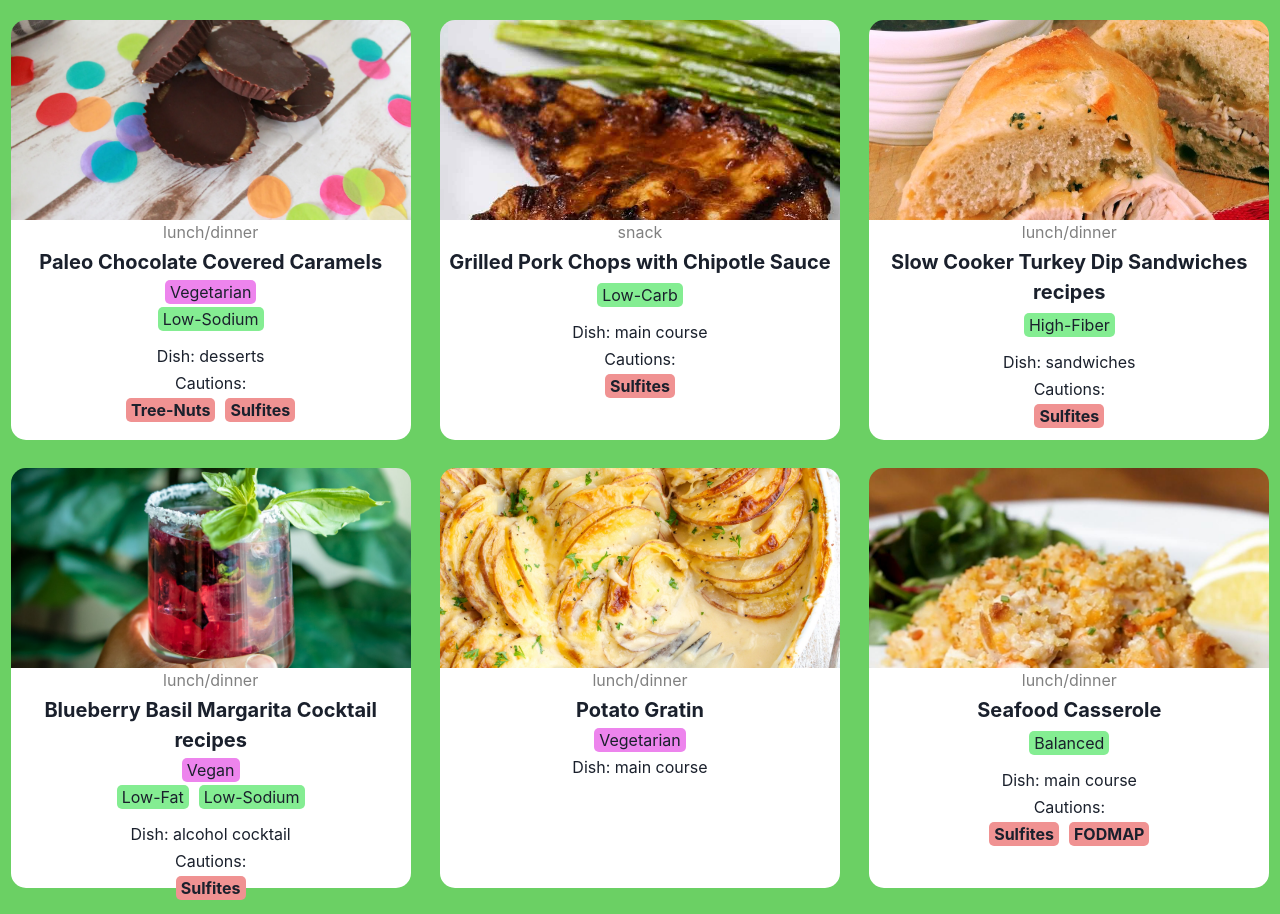
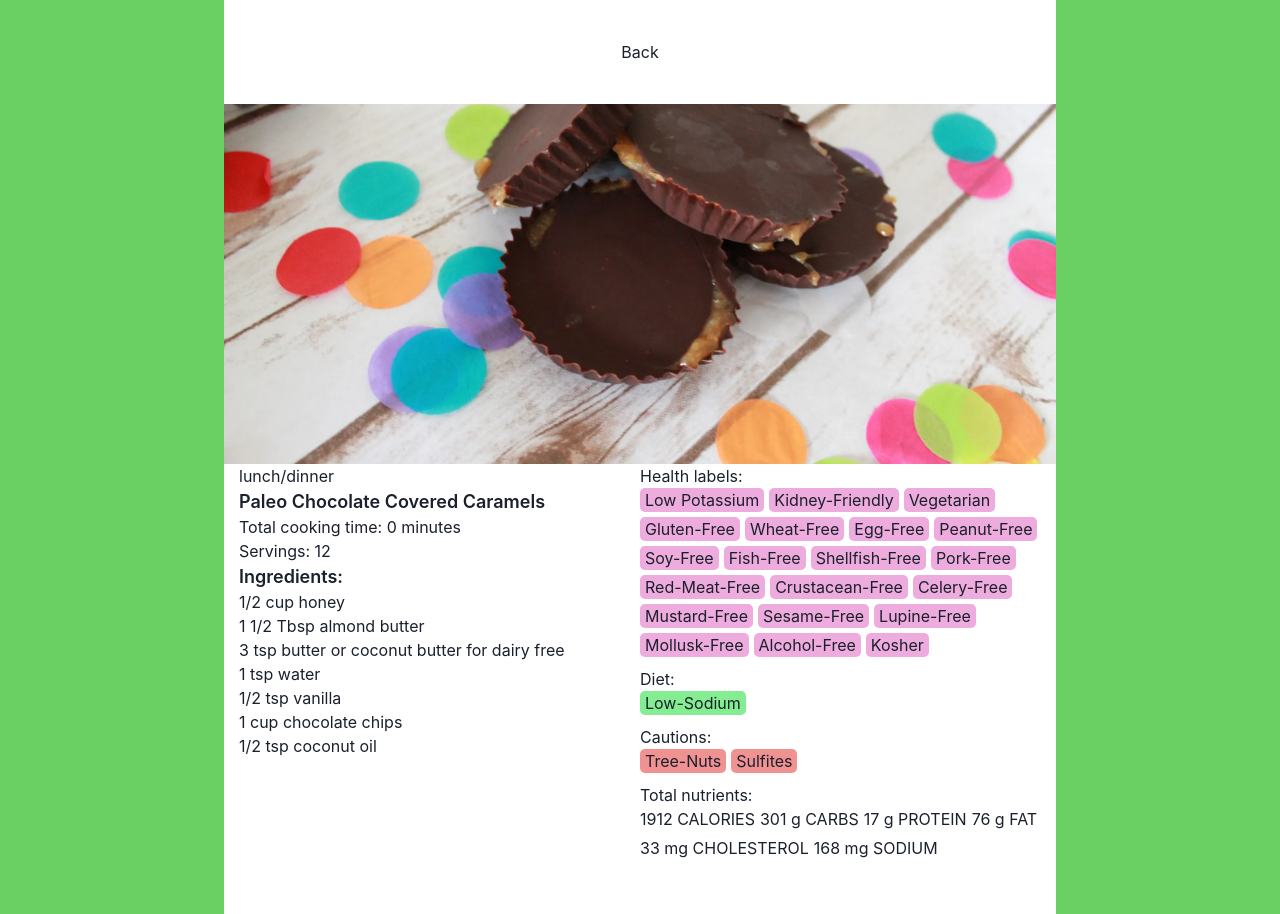
Before and after one commit to NielsKesting/React-basics-project, a React (Vite) app: page / in a window 1280 px wide. Shown: the top 914 px of the page. Built offline with nearby package versions, Linux system fonts and the light colour scheme.

Commit message:
RecipeCard and Recipepage are done

```diff
--- a/src/components/ui/RecipePage.jsx
+++ b/src/components/ui/RecipePage.jsx
@@ -2,6 +2,19 @@ import "./RecipePageStyle/RecipePage.css";
 
 export const RecipePage = (recipe) => {
   const info = recipe.recipe.recipe;
+
+  const ingredients = () => {
+    let ingredientList = info.ingredientLines.map((ingredient) =>{
+      return <li>{ingredient}</li>
+    })
+
+    return (
+      <>
+      <h2>Ingredients:</h2>
+      <ul className="ingredientList">{ingredientList}</ul>
+      </>
+    )
+  }
 
   const healthLabels = () => {
     let healthLabelList = info.healthLabels.map((label) => {
@@ -10,8 +23,10 @@ export const RecipePage = (recipe) => {
 
     return (
       <>
+        <div className="healthLabels">
           <p>Health labels:</p>
           <ul className="healthLabelList">{healthLabelList}</ul>
+        </div>
       </>
     );
   };
@@ -22,7 +37,14 @@ export const RecipePage = (recipe) => {
         return <li>{labels}</li>;
       });
 
-      return <ul className="dietLabels">{labelList}</ul>;
+      return (
+        <>
+          <div className="diet">
+            <p>Diet:</p>
+            <ul className="dietLabels">{labelList}</ul>
+            </div>
+        </>
+      )
     }
   };
 
@@ -34,49 +56,63 @@ export const RecipePage = (recipe) => {
 
       return (
         <>
+          <div className="cautions">
             <p>Cautions:</p>
             <ul className="cautionList">{cautionList}</ul>
+          </div>
         </>
       );
     }
   };
 
-  // const totalNutrients = () => {
-  //   const filters = ["ENERC_KCAL", "CHOCDF", "PROCNT", "FAT", "CHOLE", "NA"];
-  //   const totalNutrients = info.totalNutrients;
+  const totalNutrients = () => {
+    // const nutrients = ["ENERC_KCAL", "CHOCDF", "PROCNT", "FAT", "CHOLE", "NA"];
+    const calories = Math.trunc(info.totalNutrients.ENERC_KCAL.quantity)
+    const carbs = Math.trunc(info.totalNutrients.CHOCDF.quantity)
+    const protein = Math.trunc(info.totalNutrients.PROCNT.quantity)
+    const fat =  Math.trunc(info.totalNutrients.FAT.quantity)
+    const cholesterol = Math.trunc(info.totalNutrients.CHOLE.quantity)
+    const sodium = Math.trunc(info.totalNutrients.NA.quantity)
 
-  //   const neededNutrients = (filters, nutrients) => {
-  //     filters.forEach((filter) => {
-  //       if (nutrients === filter) {
-  //         return totalNutrients.filter;
-  //       }
-  //     });
-  //   };
+    return(
+      <>
+        <div className="nutrients">
+          <p>Total nutrients:</p>
+          <ul className="nutrientList">
+            <li>{calories} CALORIES</li>
+            <li>{carbs} g CARBS</li>
+            <li>{protein} g PROTEIN</li>
+            <li>{fat} g FAT</li>
+            <li>{cholesterol} mg CHOLESTEROL</li>
+            <li>{sodium} mg SODIUM</li>
+          </ul>
+        </div>
+      </>
+    )
 
-  //   console.log(neededNutrients(filters, totalNutrients));
-  // };
-  // totalNutrients();
+  };
 
   return (
     <>
       <div className="recipePage">
         <div className="recipePageBanner">
-          <button type="button" id="backBtn">backbutton</button>
+          <button type="button" id="backBtn">Back</button>
         </div>
         <img src={info.image} className="recipePagePicture"></img>
-        <div className="recipePageInfo">
         <div className="recipePageInfoLeft">
           <p>{info.mealType}</p>
           <h2>{info.label}</h2>
+          <p>Total cooking time: {info.totalTime} minutes</p>
+          <p>Servings: {info.yield}</p>
+          {ingredients()}
         </div>
         <div className="recipePageInfoRight">
           {healthLabels()}
           {dietLabels()}
           {cautions()}
-            <p>Total nutrients:</p>
-            {/* {totalNutrients()} */}
+          {totalNutrients()}
         </div>
-        </div>
+        <div className="recipePageFooter"></div>
       </div>
     </>
   );
--- a/src/components/ui/RecipePageStyle/RecipePage.css
+++ b/src/components/ui/RecipePageStyle/RecipePage.css
@@ -1,41 +1,50 @@
 .recipePage {
-  width: 800px;
+  width: 65vw;
   display: grid;
-  grid-template-rows: 10vh 35vh auto;
-  grid-template-columns: 100%;
-  grid-template-areas: "banner" "picture" "info";
-  padding-bottom: 3vh;
+  grid-template-rows: 13vh 45vh auto 8vh;
+  grid-template-columns: 50% 50%;
+  grid-template-areas: "banner banner" "picture picture" "infoLeft infoRight" "footer footer";
 }
 .recipePage .recipePageBanner {
+  grid-area: banner;
   background-color: white;
   width: auto;
   height: auto;
-  grid-area: banner;
+  display: flex;
+  justify-content: space-around;
 }
 .recipePage .recipePagePicture {
   grid-area: picture;
   width: 100%;
-  height: 35vh;
+  height: 45vh;
   -o-object-fit: cover;
      object-fit: cover;
 }
-.recipePage .recipePageInfo {
-  width: 100%;
+.recipePage .recipePageInfoLeft {
+  grid-area: infoLeft;
   background-color: white;
-  grid-area: info;
-  display: flex;
-  flex-direction: row;
-  justify-content: space-around;
-}
-.recipePage .recipePageInfo .recipePageInfoLeft {
-  width: auto;
-  height: 200px;
-}
-.recipePage .recipePageInfo .recipePageInfoRight {
   width: auto;
   height: auto;
+  padding-left: 15px;
 }
-.recipePage .recipePageInfo .recipePageInfoRight .healthLabelList {
+.recipePage .recipePageInfoLeft > h2 {
+  font-size: large;
+  font-weight: 600;
+}
+.recipePage .recipePageInfoLeft .ingredientList > li {
+  list-style-type: none;
+}
+.recipePage .recipePageInfoRight {
+  grid-area: infoRight;
+  background-color: white;
+  width: auto;
+  height: auto;
+  display: flex;
+  flex-direction: column;
+  justify-content: flex-start;
+  gap: 10px;
+}
+.recipePage .recipePageInfoRight .healthLabelList {
   width: 400px;
   list-style: none;
   display: flex;
@@ -43,32 +52,47 @@
   justify-content: flex-start;
   gap: 5px;
 }
-.recipePage .recipePageInfo .recipePageInfoRight .healthLabelList > li {
+.recipePage .recipePageInfoRight .healthLabelList > li {
   background-color: rgb(238, 171, 221);
   padding: 0px 5px 0px 5px;
   border-radius: 5px;
 }
-.recipePage .recipePageInfo .recipePageInfoRight .dietLabels {
+.recipePage .recipePageInfoRight .dietLabels {
   display: flex;
   flex-direction: row;
   justify-content: flex-start;
   gap: 5px;
 }
-.recipePage .recipePageInfo .recipePageInfoRight .dietLabels > li {
+.recipePage .recipePageInfoRight .dietLabels > li {
   list-style-type: none;
   background-color: rgb(132, 237, 146);
   padding: 0px 5px 0px 5px;
   border-radius: 5px;
 }
-.recipePage .recipePageInfo .recipePageInfoRight .cautionList {
+.recipePage .recipePageInfoRight .cautionList {
+  width: 50%;
   display: flex;
   flex-direction: row;
   justify-content: flex-start;
   gap: 5px;
 }
-.recipePage .recipePageInfo .recipePageInfoRight .cautionList > li {
+.recipePage .recipePageInfoRight .cautionList > li {
   list-style-type: none;
   background-color: rgb(240, 146, 146);
   padding: 0px 5px 0px 5px;
   border-radius: 5px;
+}
+.recipePage .recipePageInfoRight .nutrientList {
+  width: 400px;
+  list-style: none;
+  display: flex;
+  flex-wrap: wrap;
+  justify-content: flex-start;
+  gap: 5px;
+}
+.recipePage .recipePageFooter {
+  grid-area: footer;
+  background-color: white;
+  width: auto;
+  height: auto;
 }/*# sourceMappingURL=RecipePage.css.map */
--- a/src/components/ui/RecipePageStyle/RecipePage.scss
+++ b/src/components/ui/RecipePageStyle/RecipePage.scss
@@ -1,29 +1,25 @@
 $pageBackgroundColor: white;
-
-$recipePagePictureHeight: 35vh;
-
+$recipePagePictureHeight: 45vh;
 $highlightCorner: 5px;
 
 .recipePage {
-  width: 800px;
+  width: 65vw;
   display: grid;
-
-  grid-template-rows: 10vh $recipePagePictureHeight auto;
-
-  grid-template-columns: 100%;
+  grid-template-rows: 13vh $recipePagePictureHeight auto 8vh;
+  grid-template-columns: 50% 50%;
   grid-template-areas:
-    "banner"
-    "picture"
-    "info";
-
-  padding-bottom: 3vh;
-
+    "banner banner"
+    "picture picture"
+    "infoLeft infoRight"
+    "footer footer";
 
   .recipePageBanner {
+    grid-area: banner;
     background-color: $pageBackgroundColor;
     width: auto;
     height: auto;
-    grid-area: banner;
+    display: flex;
+    justify-content: space-around;
   }
 
   .recipePagePicture {
@@ -33,22 +29,35 @@ $highlightCorner: 5px;
     object-fit: cover;
   }
 
-  .recipePageInfo{
-    width: 100%;
+  .recipePageInfoLeft {
+    grid-area: infoLeft;
     background-color: $pageBackgroundColor;
-    grid-area: info;
-    display: flex;
-    flex-direction: row;
-    justify-content: space-around;
+    width: auto;
+    height: auto;
+    padding-left: 15px;
 
-    .recipePageInfoLeft {
-      width: auto;
-      height: 200px;
+    > h2 {
+      font-size: large;
+      font-weight: 600;
+    }
+
+    .ingredientList{
+      > li {
+      list-style-type: none;
+      }
+    }
   }
 
   .recipePageInfoRight {
+    grid-area: infoRight;
+    background-color: $pageBackgroundColor;
     width: auto;
     height: auto;
+
+    display: flex;
+    flex-direction: column;
+    justify-content: flex-start;
+    gap: 10px;
 
     .healthLabelList {
       width: 400px;
@@ -71,7 +80,6 @@ $highlightCorner: 5px;
       justify-content: flex-start;
       gap: 5px;
 
-
       > li {
         list-style-type: none;
         background-color: rgb(132, 237, 146);
@@ -81,11 +89,11 @@ $highlightCorner: 5px;
     }
 
     .cautionList {
+      width: 50%;
       display: flex;
       flex-direction: row;
       justify-content: flex-start;
       gap: 5px;
-
 
       > li {
         list-style-type: none;
@@ -94,6 +102,21 @@ $highlightCorner: 5px;
         border-radius: $highlightCorner;
       }
     }
+
+    .nutrientList{
+      width: 400px;
+      list-style: none;
+      display: flex;
+      flex-wrap: wrap;
+      justify-content: flex-start;
+      gap: 5px;
     }
   }
+
+  .recipePageFooter{
+    grid-area: footer;
+    background-color: $pageBackgroundColor;
+    width: auto;
+    height: auto;
   }
+}
--- a/src/pages/RecipeListPage.jsx
+++ b/src/pages/RecipeListPage.jsx
@@ -1,13 +1,13 @@
 import { data } from "../utils/data";
-import { RecipeCard } from "../components/ui/RecipeCard.jsx";
-// import { RecipePage } from "../components/ui/RecipePage.jsx";
+// import { RecipeCard } from "../components/ui/RecipeCard.jsx";
+import { RecipePage } from "../components/ui/RecipePage.jsx";
 
 
 export function RecipeListPage() {
   const recipeList = data.hits;
   let x = recipeList.map((element) => {
-    return <RecipeCard recipe={element} />;
-    // return <RecipePage recipe={element} />;
+    // return <RecipeCard recipe={element} />;
+    return <RecipePage recipe={element} />;
   });
 
   return (
```
Also changed, not shown: 1 other file (tests, documents, lock files or other folders). Lines whose indentation alone changed are shown as unchanged.
